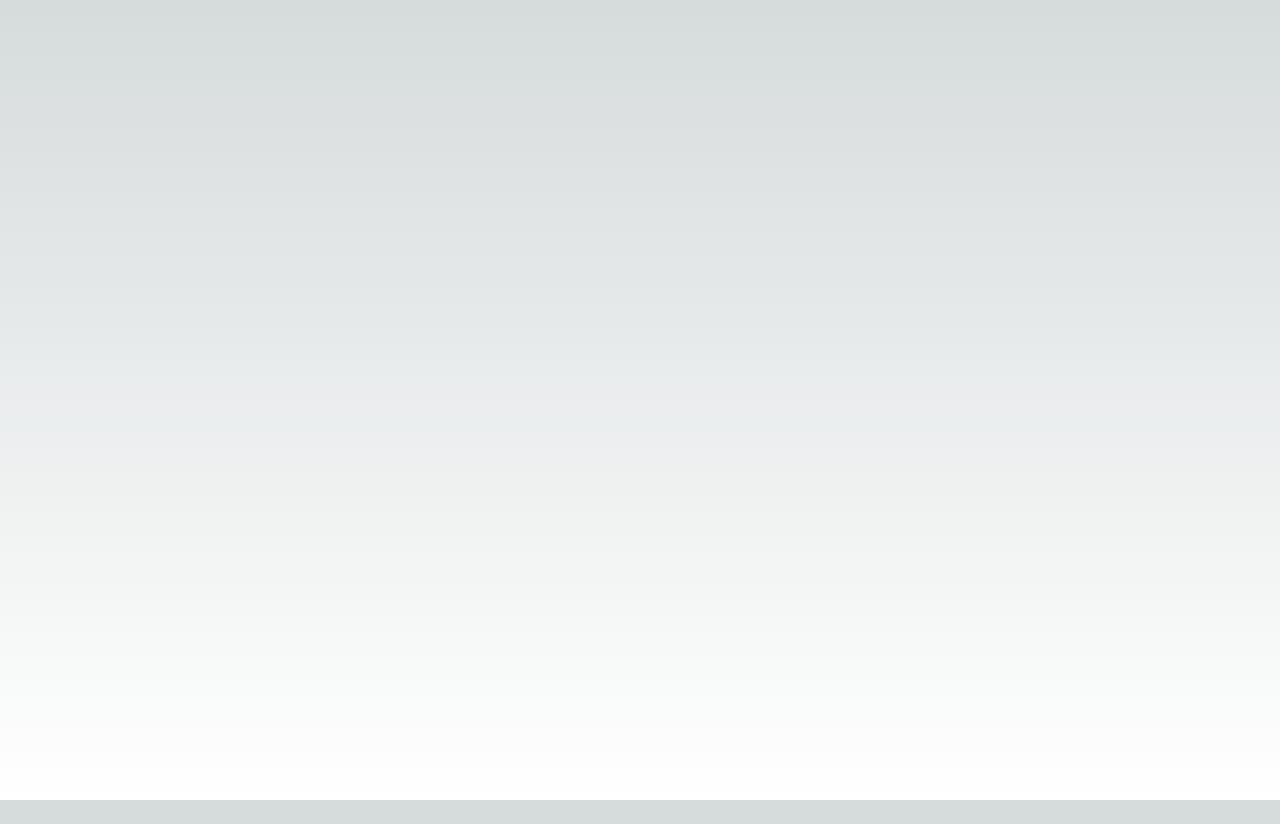
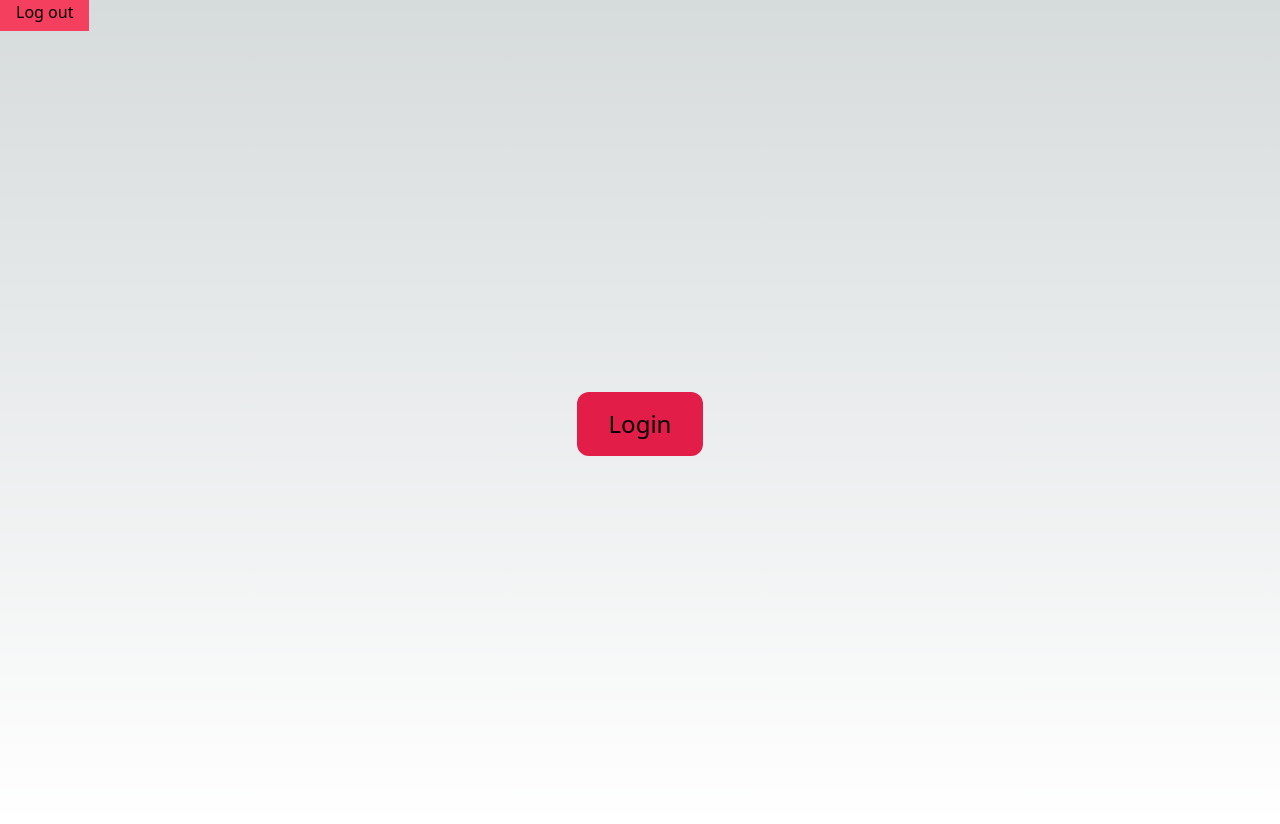
Before and after one commit to bhuynhdev/oftheday, a Next.js app: page / in a window 1280 px wide. Before the commit the page ends 800 px from the top, so only its background shows below. Built offline with nearby package versions, Linux system fonts and the light colour scheme.

Commit message:
Implement Auth0 login and logout

```diff
--- a/app/layout.tsx
+++ b/app/layout.tsx
@@ -11,7 +11,16 @@ export default function RootLayout({ children }: { children: React.ReactNode })
   return (
     <html lang="en">
       <UserProvider>
-        <body>{children}</body>
+        <body>
+          <header>
+            <nav>
+              <a href="/api/auth/logout" className="bg-rose-500 px-4 py-2">
+                Log out
+              </a>
+            </nav>
+          </header>
+          {children}
+        </body>
       </UserProvider>
     </html>
   );
--- a/app/marketplace/page.tsx
+++ b/app/marketplace/page.tsx
@@ -1,14 +1,24 @@
 import { db } from "@/drizzle/drizzle";
 import { extensions } from "@/drizzle/schema";
+import { getSession, withPageAuthRequired } from "@auth0/nextjs-auth0";
 import { like } from "drizzle-orm";
 import { revalidatePath } from "next/cache";
 import Image from "next/image";
 
-export default async function Marketplace({
+export default withPageAuthRequired(
+  async function Marketplace({
     searchParams,
   }: {
     searchParams?: { [key: string]: string | string[] | undefined };
   }) {
+    const session = await getSession();
+
+    if (!session) {
+      return null;
+    }
+
+    console.log("SESS", session);
+
     const data = await db
       .select()
       .from(extensions)
@@ -53,8 +63,9 @@ export default async function Marketplace({
                 <div className="w-80 overflow-hidden rounded-lg bg-slate-500">
                   <p className="bg-slate-600 p-4">{prompt}</p>
                   <p className="p-4">
-                  Lorem ipsum dolor, sit amet consectetur adipisicing elit. Eum laboriosam molestias
-                  eius at voluptate praesentium assumenda reprehenderit, distinctio hic sed!
+                    Lorem ipsum dolor, sit amet consectetur adipisicing elit. Eum laboriosam
+                    molestias eius at voluptate praesentium assumenda reprehenderit, distinctio hic
+                    sed!
                   </p>
                   {/* <div>
                   <ul className="flex gap-2 p-4">
@@ -78,4 +89,6 @@ export default async function Marketplace({
         </ul>
       </main>
     );
-}
+  },
+  { returnTo: "/marketplace" },
+);
--- a/app/page.tsx
+++ b/app/page.tsx
@@ -1,5 +1,14 @@
 import Image from "next/image";
 
 export default function Home() {
-  return <main className="flex min-h-screen flex-col items-center justify-between"></main>;
+  return (
+    <main className="flex min-h-screen flex-col items-center justify-center">
+      <a
+        href="/api/auth/login?returnTo=/marketplace"
+        className="rounded-xl bg-rose-600 px-8 py-4 text-2xl"
+      >
+        Login
+      </a>
+    </main>
+  );
 }
```
Lines whose indentation alone changed are shown as unchanged.
